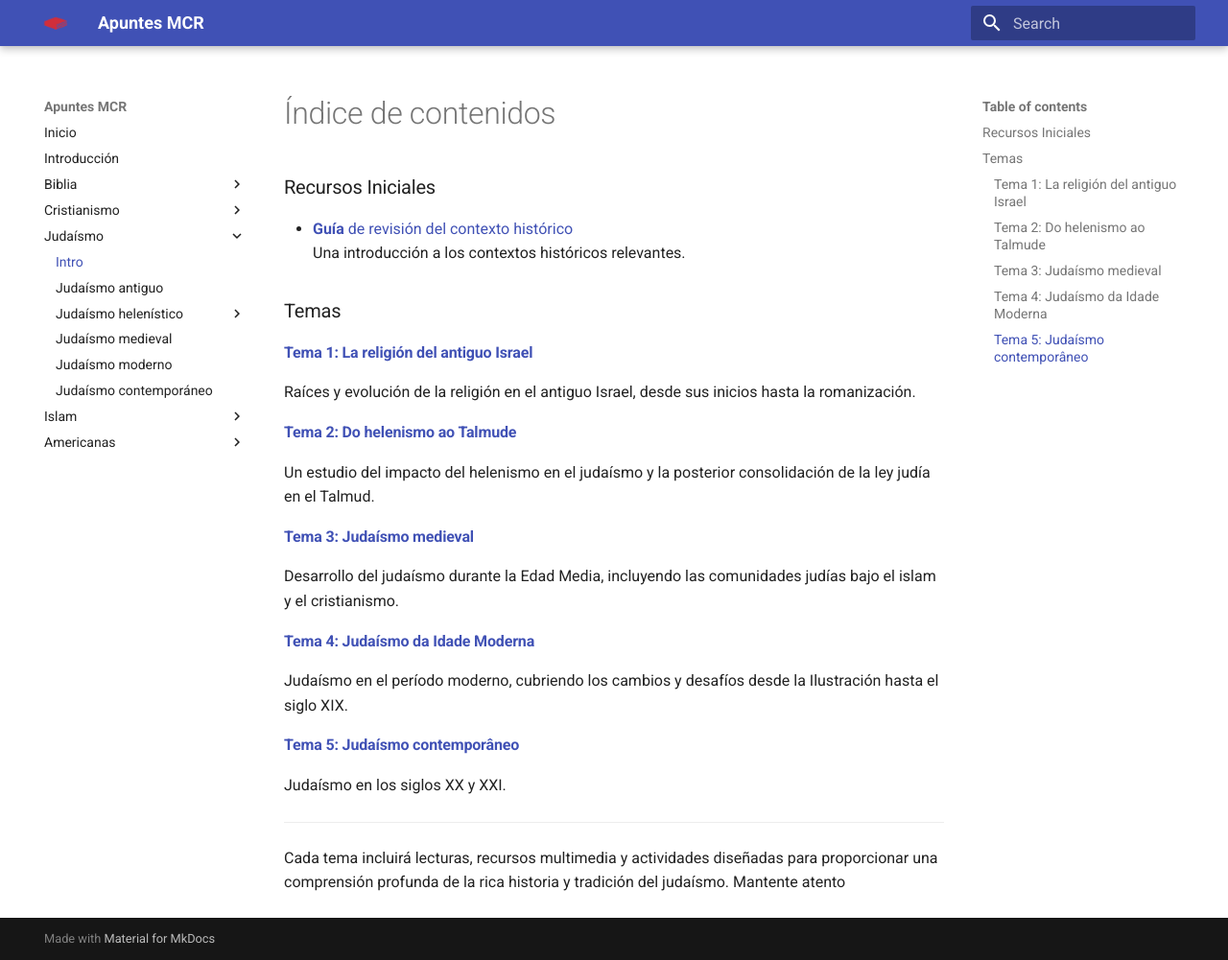
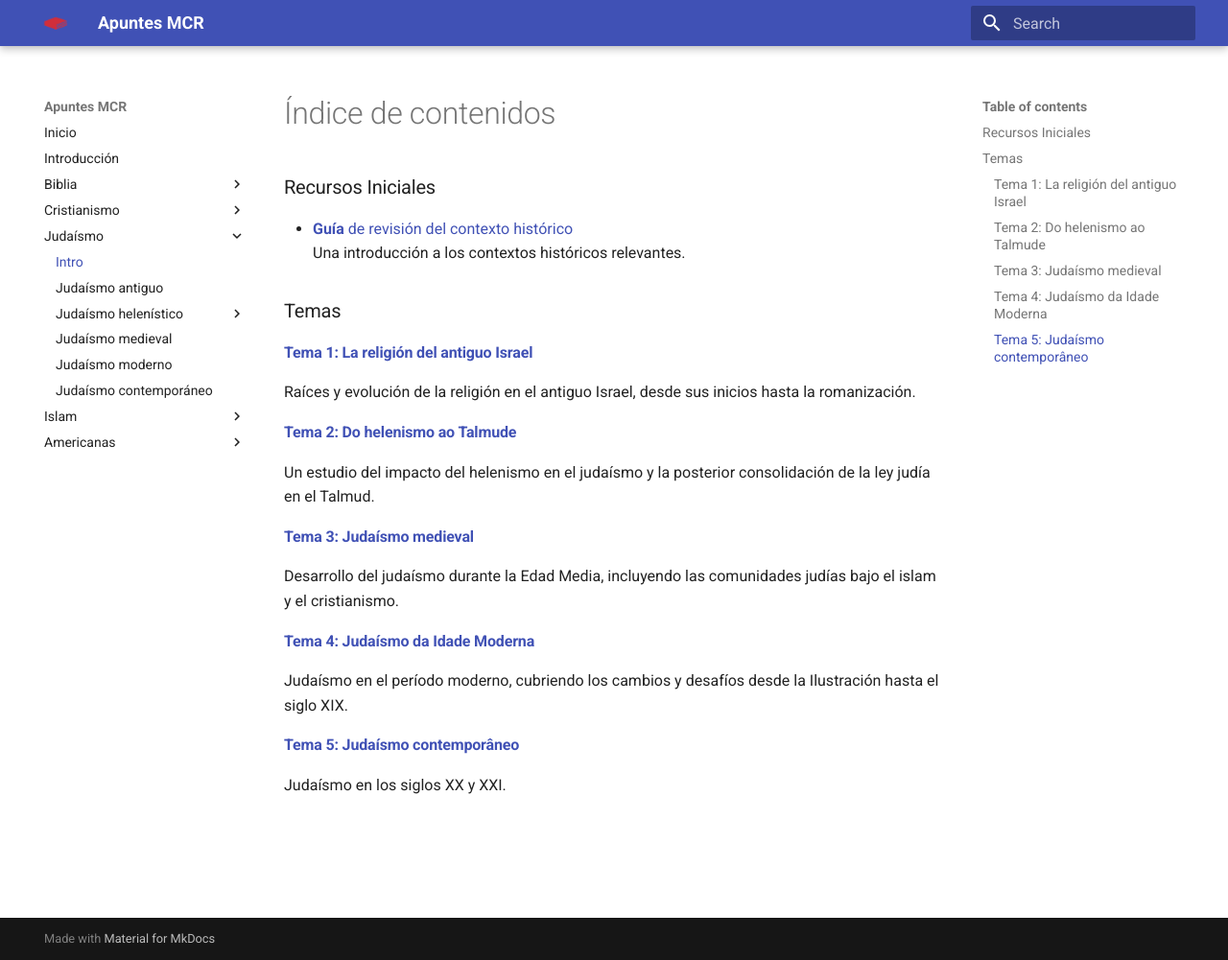
Before and after one commit to moronbandin/mcr_docs, an MkDocs documentation site: the page built from docs/judaismo/intro.md, in a window 1280 px wide and 1001 px high. Shown: the whole window at 96% size. Built offline with MkDocs 1.6.1 and Material for MkDocs 9.7.7, drawn with Linux system fonts in a browser that asks for light colours.

Commit message:
Fixed structure judaism

```diff
--- a/docs/judaismo/intro.md
+++ b/docs/judaismo/intro.md
@@ -26,7 +26,3 @@
 #### [Tema 5: Judaísmo contemporâneo](apuntes/t5/index.md)
 
   Judaísmo en los siglos XX y XXI.
-
----
-
-Cada tema incluirá lecturas, recursos multimedia y actividades diseñadas para proporcionar una comprensión profunda de la rica historia y tradición del judaísmo. Mantente atento
```
